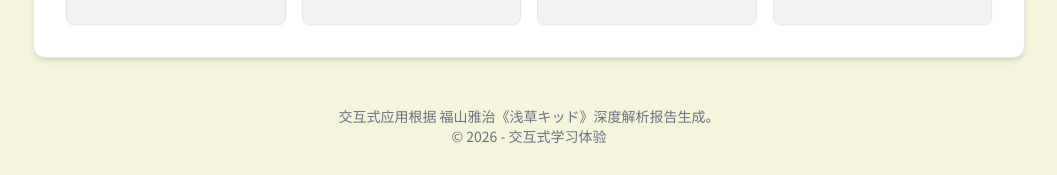
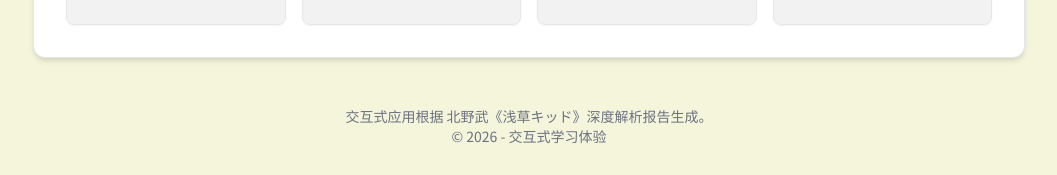
Before and after one commit to magic-peng/ai-lyrics, a Jekyll site: the page built from _reports/asakusakid.md, in a window 1280 px wide and 900 px high, scrolled down 3304 px. Shown: the part 722-897 px from the top of the window, without its empty margins (111-1168 px from the left). Built offline with Jekyll 4.4.1, drawn with Linux system fonts in a browser that asks for light colours; nearby versions of some CDN libraries; some of the changed text lies outside the part shown.

Commit message:
docs: update artist name in asakusakid.md

```diff
--- a/_reports/asakusakid.md
+++ b/_reports/asakusakid.md
@@ -1,7 +1,7 @@
 ---
 layout: song_learning
 title: "浅草キッド"
-artist: "福山雅治"
+artist: "北野武"
 intro_title: "歌曲简介：笑中带泪的青春挽歌"
 intro_content: "《浅草キッド》原本是日本著名艺人北野武（Beat Takeshi）的经典名曲，这首歌不仅是他年轻时代在浅草奋斗的真实写照，也是无数追梦人的心灵慰藉。歌词描绘了尚未成名的漫才艺人，在贫穷与挫折中相互扶持、在只有两个观众的剧场里坚持梦想的辛酸与温情。福山雅治的翻唱版本，以更加醇厚深情的嗓音，将这份对往昔岁月的怀念和对梦想的执着演绎得淋漓尽致。"
 
```
